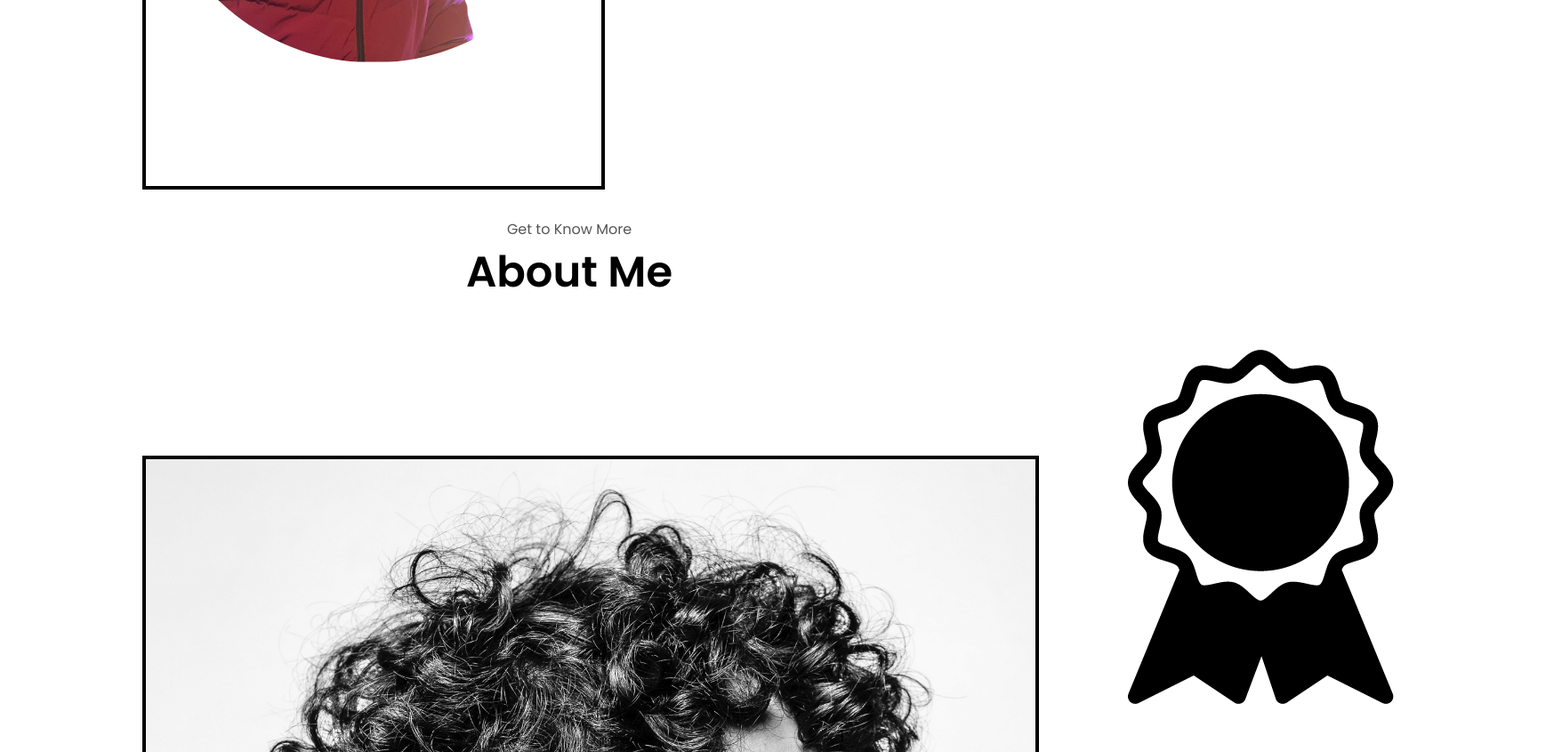
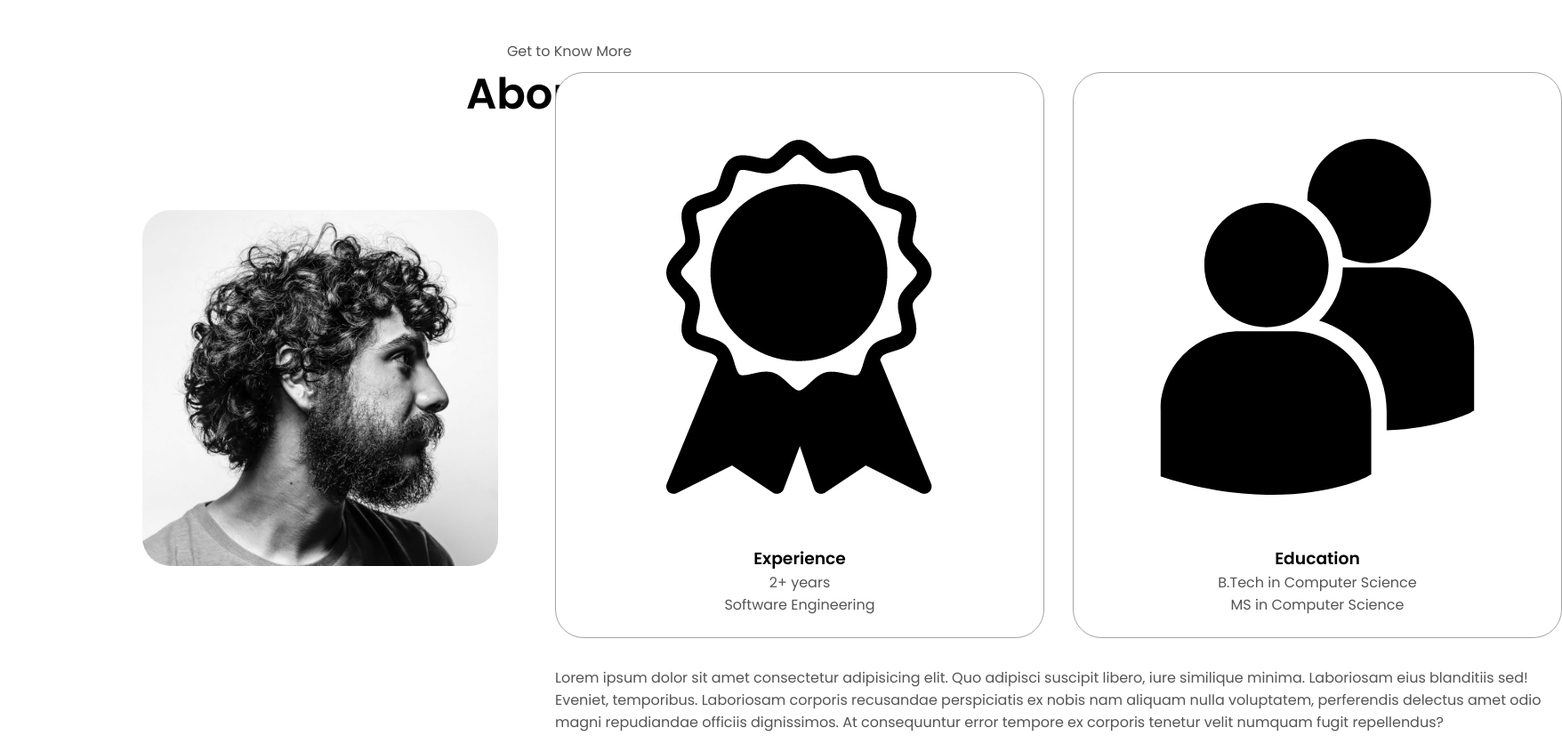
Before and after one commit to NikhilChukka/portfolio, a plain HTML site: page index.html in a window 1280 px wide. Shown: the part 763-1608 px from the top of the page at 89% size, 1756 px wide, since content can reach past the window. After the commit the page ends 1587 px from the top, so only its background shows below. Drawn offline with Linux system fonts and the light colour scheme.

Commit message:
about me css

```diff
--- a/style.css
+++ b/style.css
@@ -160,7 +160,6 @@ section{
   height: 400;
   width: 400;
   margin: auto 0;
-  border: 4px solid;
 }
 .section__text{
   text-align: center;
@@ -243,3 +242,52 @@ section{
  .btn-container{
   gap: 1rem;
  }
+
+ /*about*/
+
+ #about{
+  position: relative;
+ }
+ .about-container{
+  gap:2rem;
+  margin-bottom: 2rem;
+  margin-top: 2rem;
+ }
+ .about-details-container{
+  justify-content: center;
+  flex-direction: column;
+ }
+
+ .about-container, .about-details-container{
+  display: flex;
+ }
+
+ .about-pic{
+  border-radius: 2rem;
+ }
+
+ .arrow{
+  position: absolute;
+  right: -5rem;
+  bottom: 2.5rem;
+ }
+ .details-container{
+  padding: 1.5rem;
+  flex: 1;
+  background: white;
+  border-radius: 2rem;
+  border:rgb(53, 53, 53) 0.1rem solid;
+  border-color: rgb(163, 163, 163);
+  text-align: center;
+ }
+
+ .section-container{
+  gap: 4rem;
+  height: 80%;
+
+ }
+ .section__pic-container{
+  height: 400px;
+  width: 400px;
+  margin: auto 0;
+ }
```
